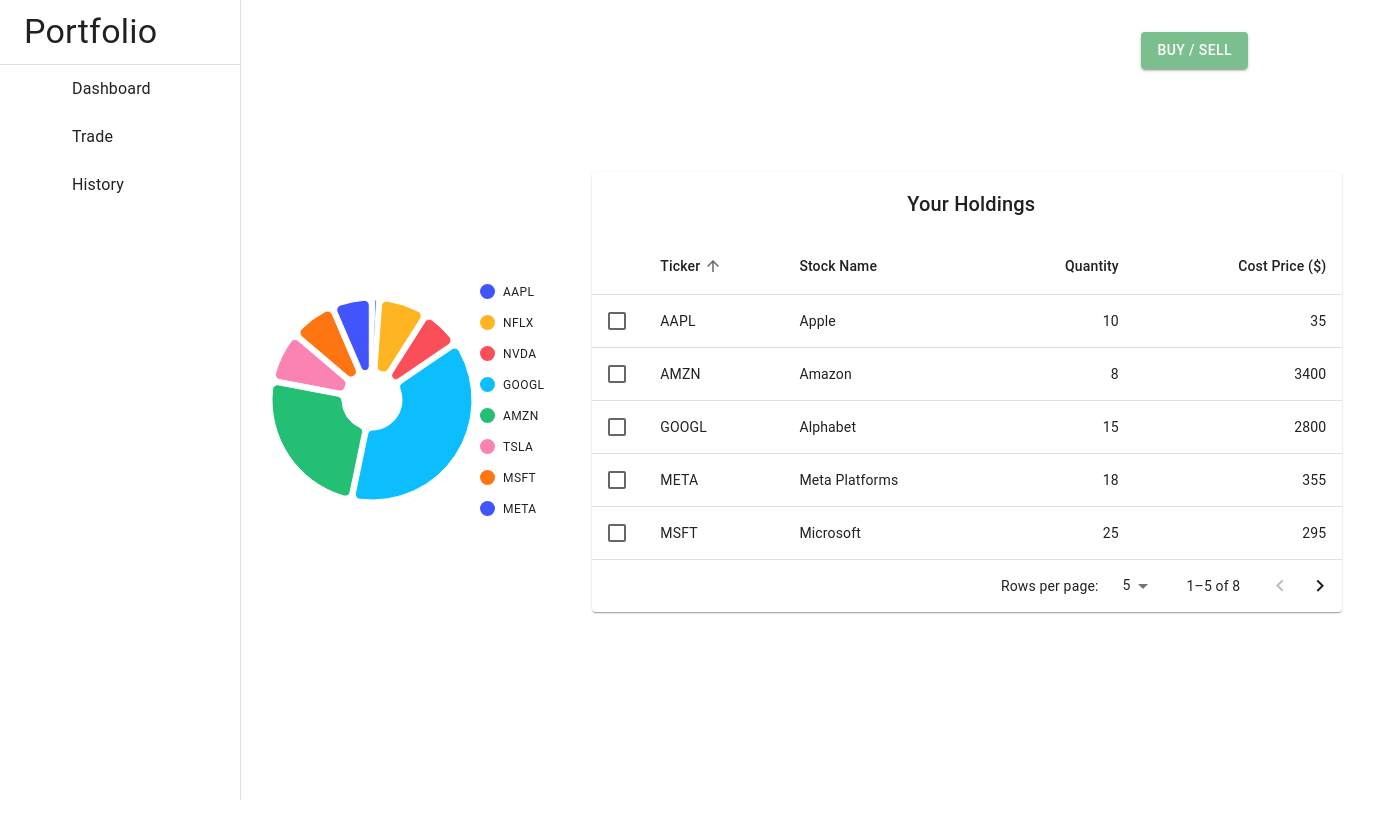
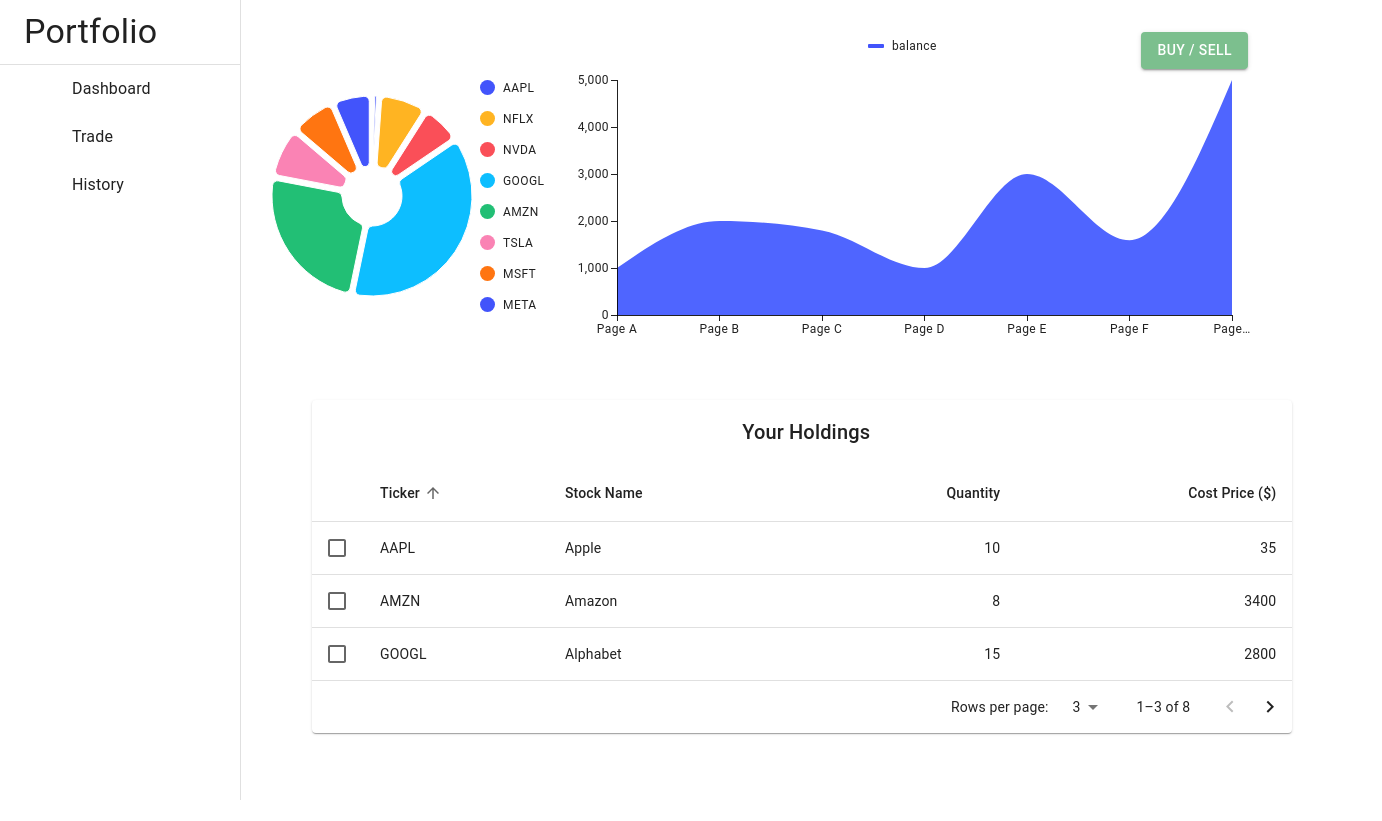
Before and after one commit to miiyuf/hackathon-portfolio, a React (Vite) app in the folder frontend/: page / in a window 1280 px wide. Shown: the whole page, 1382 px wide, since content can reach past the window. Before the commit the page ends 800 px from the top, so only its background shows below. Built offline with nearby package versions, Linux system fonts and the light colour scheme; some icons are missing.

Commit message:
Add basic line graph to home tab

```diff
--- /dev/null
+++ b/frontend/src/components/LineGraph.tsx
@@ -0,0 +1,38 @@
+import React from 'react'
+import { LineChart, lineElementClasses } from '@mui/x-charts/LineChart'
+const uData = [1000, 2000, 1800, 1000, 3000, 1590, 5000]
+const xLabels = [
+    'Page A',
+    'Page B',
+    'Page C',
+    'Page D',
+    'Page E',
+    'Page F',
+    'Page G',
+]
+function LineGraph() {
+    return (
+        <div>
+            <LineChart
+                height={300}
+                width={700}
+                series={[
+                    {
+                        data: uData,
+                        label: 'balance',
+                        area: true,
+                        showMark: false,
+                    },
+                ]}
+                xAxis={[{ scaleType: 'point', data: xLabels }]}
+                sx={{
+                    [`& .${lineElementClasses.root}`]: {
+                        display: 'none',
+                    },
+                }}
+            />
+        </div>
+    )
+}
+
+export default LineGraph
--- a/frontend/src/components/UserStocksTable.tsx
+++ b/frontend/src/components/UserStocksTable.tsx
@@ -207,7 +207,7 @@ export default function UserStocksTable() {
     const [selectedId, setSelectedId] = useState(-1)
     const [page, setPage] = React.useState(0)
     const [dense, setDense] = React.useState(false)
-    const [rowsPerPage, setRowsPerPage] = React.useState(5)
+    const [rowsPerPage, setRowsPerPage] = React.useState(3)
     const [selectedSymbol, setSelectedSymbol] = useState('')
     const { userStocksState, userStocksDispatch } = useUserStocksContext()
 
@@ -340,7 +340,7 @@ export default function UserStocksTable() {
                     </Table>
                 </TableContainer>
                 <TablePagination
-                    rowsPerPageOptions={[5, 10, 25]}
+                    rowsPerPageOptions={[3, 5, 10, 25]}
                     component="div"
                     count={userStocksState.length}
                     rowsPerPage={rowsPerPage}
--- a/frontend/src/pages/Home.css
+++ b/frontend/src/pages/Home.css
@@ -47,4 +47,5 @@
 
 .home-tab {
     display: flex;
+    flex-direction: column;
 }
--- a/frontend/src/pages/Home.tsx
+++ b/frontend/src/pages/Home.tsx
@@ -2,12 +2,18 @@ import React from 'react'
 import UserStocksTable from '../components/UserStocksTable'
 import './Home.css'
 import PieChart from '../components/PieChart'
+import LineGraph from '../components/LineGraph'
 
 function Home() {
     return (
         <div className="internal-tab home-tab">
-            <PieChart />
-            <UserStocksTable />
+            <div style={{ display: 'flex' }}>
+                <PieChart />
+                <LineGraph />
+            </div>
+            <div>
+                <UserStocksTable />
+            </div>
         </div>
     )
 }
```
